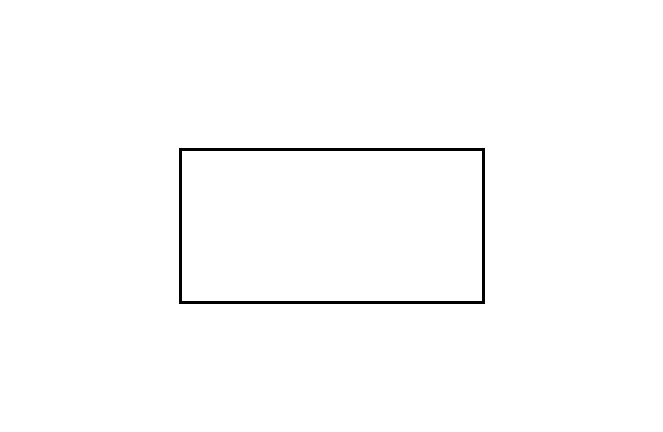
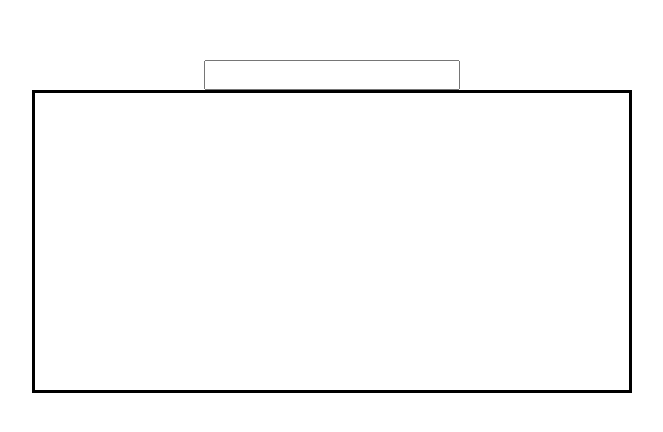
Before and after one commit to rachelwuuu/Git_Learning, a React (Create React App) app in the folder git_learning/: page / in a window 1280 px wide. Shown: the part 174-606 px from the top of the page, without its empty margins (308-971 px from the left). Built offline with nearby package versions, Linux system fonts and the light colour scheme.

Commit message:
added input box

```diff
--- a/git_learning/src/App.js
+++ b/git_learning/src/App.js
@@ -7,7 +7,7 @@ export default function App() {
     return (
         <Container className="d-flex justify-content-center align-items-center" style={{
             minHeight:"100vh"}}>
-            <div className="d-flex w-75 justify-content-center align-items-center" style={{maxWidth:"600px", minHeight:"30px"}}>
+            <div className="d-flex w-75 justify-content-center align-items-center flex-column" style={{maxWidth:"600px"}}>
                <Router>
                     <Switch>
                         <Route exact path="/" component={canvas} />
--- a/git_learning/src/component/canvas.js
+++ b/git_learning/src/component/canvas.js
@@ -3,8 +3,17 @@ import React from 'react'
 export default function canvas() {
 
     return (
+        <>
+            <div className="d-flex w-75 justify-content-center align-items-center" style={{maxWidth:"600px"}}>
+                <form>
+                    <input type="text"/>
+                </form>
+            </div>
 
-            <canvas id ="canvas" style={{border:"solid black"}}></canvas>
+
+            <canvas id ="canvas" style={{border:"solid black", width:"100%",height:"100%"}}></canvas>
+        </>
+
 
     )
 
```
